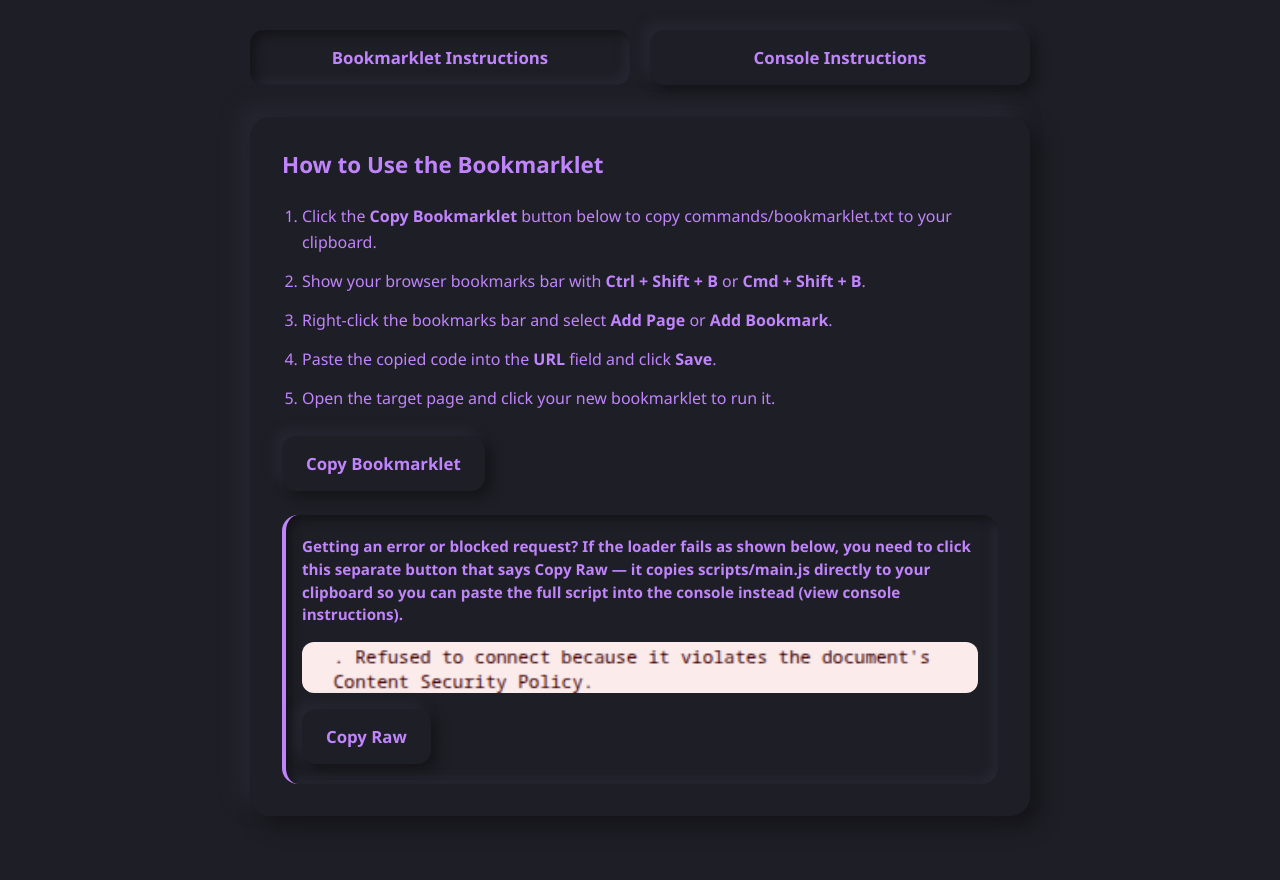
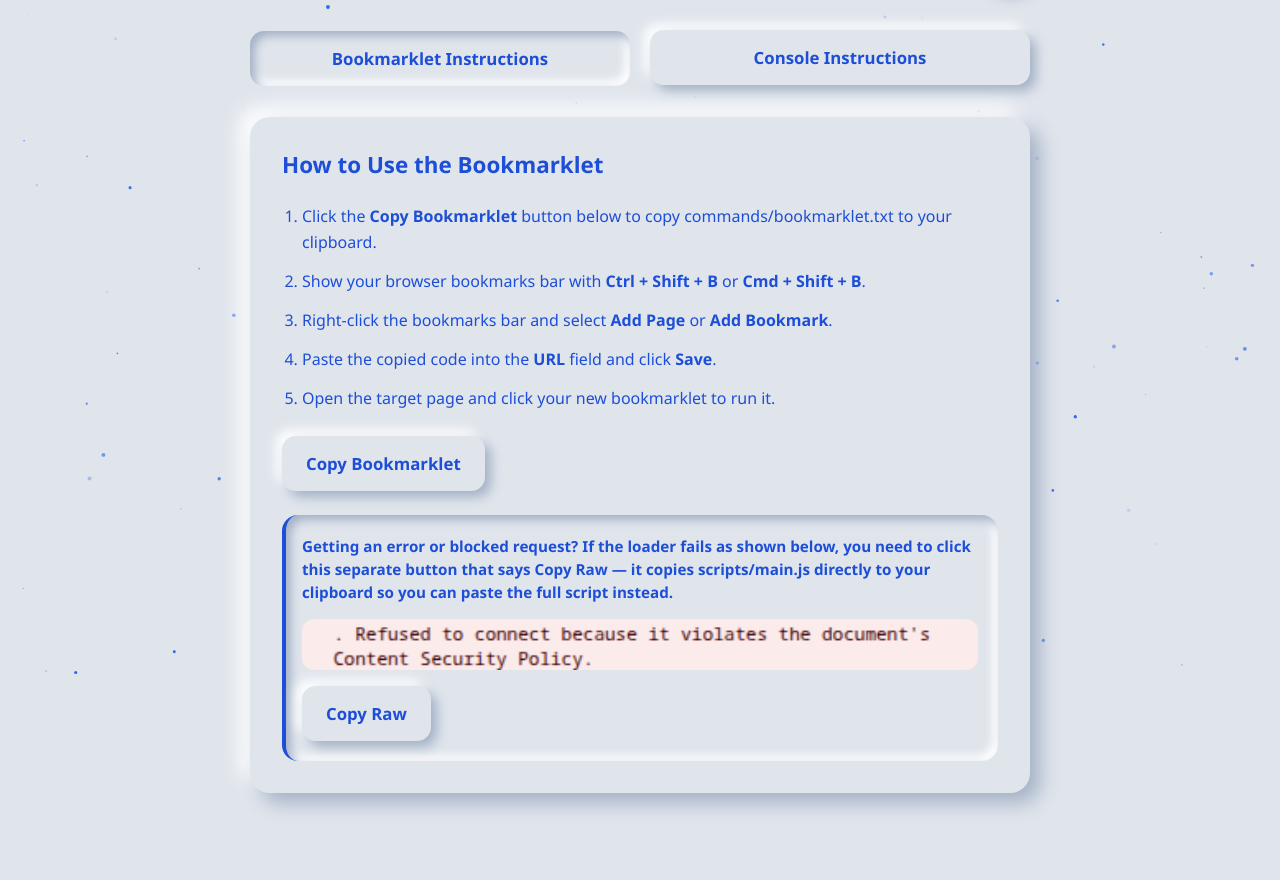
Before and after one commit to starlightGG/NovaScriptin-Hub, a plain HTML site: page index.html in a window 1280 px wide. Shown: the part 92-972 px from the top of the page. After the commit the page ends 949 px from the top, so only its background shows below. Drawn offline with Linux system fonts and the light colour scheme.

Commit message:
Update index.html

```diff
--- a/index.html
+++ b/index.html
@@ -12,6 +12,8 @@
       --shadow-dark: #a3b1c6;
       --card-radius: 20px;
       --btn-radius: 14px;
+      --star-color: #2563eb;
+      --shooting-color: #1d4ed8;
     }
 
     [data-theme="dark"] {
@@ -19,6 +21,8 @@
       --text: #c084fc;
       --shadow-light: #282833;
       --shadow-dark: #141419;
+      --star-color: #d8b4fe;
+      --shooting-color: #e9d5ff;
     }
 
     * {
@@ -26,7 +30,7 @@
       margin: 0;
       padding: 0;
       font-family: 'Segoe UI', system-ui, -apple-system, sans-serif;
-      transition: background-color 0.25s ease, color 0.25s ease, box-shadow 0.25s ease;
+      transition: background-color 0.3s ease, color 0.3s ease, box-shadow 0.3s ease;
     }
 
     body {
@@ -37,6 +41,46 @@
       flex-direction: column;
       align-items: center;
       padding: 2rem 1rem 4rem;
+      position: relative;
+      overflow-x: hidden;
+    }
+
+    #starfield {
+      position: fixed;
+      top: 0;
+      left: 0;
+      width: 100%;
+      height: 100%;
+      pointer-events: none;
+      z-index: 0;
+    }
+
+    header, main {
+      position: relative;
+      z-index: 1;
+    }
+
+    @keyframes floatIn {
+      0% {
+        opacity: 0;
+        transform: translateY(18px) scale(0.98);
+      }
+      100% {
+        opacity: 1;
+        transform: translateY(0) scale(1);
+      }
+    }
+
+    @keyframes pulseGlow {
+      0%, 100% {
+        box-shadow: 6px 6px 12px var(--shadow-dark),
+                   -6px -6px 12px var(--shadow-light);
+      }
+      50% {
+        box-shadow: 8px 8px 16px var(--shadow-dark),
+                   -8px -8px 16px var(--shadow-light),
+                   0 0 12px rgba(192, 132, 252, 0.18);
+      }
     }
 
     header {
@@ -46,11 +90,13 @@
       justify-content: space-between;
       align-items: center;
       margin-bottom: 2.5rem;
+      animation: floatIn 0.6s cubic-bezier(0.22, 1, 0.36, 1) forwards;
     }
 
     h1 {
       font-size: 1.75rem;
       font-weight: 800;
+      letter-spacing: -0.02em;
     }
 
     .neu-icon-btn {
@@ -64,11 +110,16 @@
       display: flex;
       align-items: center;
       justify-content: center;
-      box-shadow: 6px 6px 12px var(--shadow-dark),
-                 -6px -6px 12px var(--shadow-light);
+      animation: pulseGlow 4s infinite ease-in-out;
+      transition: transform 0.25s cubic-bezier(0.34, 1.56, 0.64, 1), box-shadow 0.25s ease;
+    }
+
+    .neu-icon-btn:hover {
+      transform: rotate(15deg) scale(1.06);
     }
 
     .neu-icon-btn:active {
+      transform: scale(0.95);
       box-shadow: inset 4px 4px 8px var(--shadow-dark),
                   inset -4px -4px 8px var(--shadow-light);
     }
@@ -95,6 +146,7 @@
       display: grid;
       grid-template-columns: 1fr 1fr;
       gap: 1.25rem;
+      animation: floatIn 0.7s cubic-bezier(0.22, 1, 0.36, 1) 0.1s backwards;
     }
 
     .neu-btn {
@@ -112,10 +164,16 @@
       align-items: center;
       justify-content: center;
       gap: 0.5rem;
+      transition: transform 0.2s cubic-bezier(0.34, 1.56, 0.64, 1), box-shadow 0.25s ease, color 0.25s ease;
+    }
+
+    .neu-btn:hover {
+      transform: translateY(-2px);
     }
 
     .neu-btn:active,
     .neu-btn.active {
+      transform: translateY(1px);
       box-shadow: inset 5px 5px 10px var(--shadow-dark),
                   inset -5px -5px 10px var(--shadow-light);
     }
@@ -133,6 +191,7 @@
 
     .neu-card.visible {
       display: flex;
+      animation: floatIn 0.45s cubic-bezier(0.22, 1, 0.36, 1) forwards;
     }
 
     .neu-card h2 {
@@ -155,6 +214,11 @@
       background: var(--bg);
       box-shadow: inset 5px 5px 10px var(--shadow-dark),
                   inset -5px -5px 10px var(--shadow-light);
+      transition: transform 0.25s ease, box-shadow 0.25s ease;
+    }
+
+    .neu-inset:hover {
+      transform: translateY(-1px);
     }
 
     .action-row {
@@ -176,6 +240,11 @@
       object-fit: contain;
       border-radius: 12px;
       display: block;
+      transition: transform 0.3s ease;
+    }
+
+    .media-block img:hover {
+      transform: scale(1.01);
     }
 
     .caption {
@@ -205,14 +274,14 @@
                  -6px -6px 14px var(--shadow-light);
       opacity: 0;
       pointer-events: none;
-      transform: translateY(10px);
-      transition: opacity 0.25s ease, transform 0.25s ease;
+      transform: translateY(14px) scale(0.95);
+      transition: opacity 0.25s ease, transform 0.3s cubic-bezier(0.34, 1.56, 0.64, 1);
       z-index: 100;
     }
 
     #toast.show {
       opacity: 1;
-      transform: translateY(0);
+      transform: translateY(0) scale(1);
     }
 
     @media (max-width: 560px) {
@@ -226,6 +295,8 @@
   </style>
 </head>
 <body>
+
+  <canvas id="starfield"></canvas>
 
   <header>
     <h1>Script Loader</h1>
@@ -275,7 +346,7 @@
 
       <div class="neu-inset error-notice">
         <p class="caption">
-          <strong>Getting an error or blocked request?</strong> If the loader fails as shown below, you need to click this separate button that says <strong>Copy Raw</strong> — it copies <code>scripts/main.js</code> directly to your clipboard so you can paste the full script into the console instead (view console instructions).
+          <strong>Getting an error or blocked request?</strong> If the loader fails as shown below, you need to click this separate button that says <strong>Copy Raw</strong> — it copies <code>scripts/main.js</code> directly to your clipboard so you can paste the full script instead.
         </p>
         <div class="media-block">
           <img src="media/error.png" alt="Error screenshot when remote fetch fails" />
@@ -332,11 +403,8 @@
     const iconSun = document.getElementById('iconSun');
     const root = document.documentElement;
 
-    function setTheme(theme, save = false) {
+    function setTheme(theme) {
       root.setAttribute('data-theme', theme);
-      if (save) {
-        localStorage.setItem('theme', theme);
-      }
       if (theme === 'dark') {
         iconMoon.style.display = 'none';
         iconSun.style.display = 'block';
@@ -347,31 +415,47 @@
     }
 
     const savedTheme = localStorage.getItem('theme');
-    const systemDark = window.matchMedia('(prefers-color-scheme: dark)');
-
     if (savedTheme) {
       setTheme(savedTheme);
     } else {
-      setTheme(systemDark.matches ? 'dark' : 'dark');
+      const prefersLight = window.matchMedia && window.matchMedia('(prefers-color-scheme: light)').matches;
+      setTheme(prefersLight ? 'light' : 'dark');
     }
 
-    systemDark.addEventListener('change', (e) => {
-      if (!localStorage.getItem('theme')) {
-        setTheme(e.matches ? 'dark' : 'light');
-      }
-    });
+    if (window.matchMedia) {
+      window.matchMedia('(prefers-color-scheme: light)').addEventListener('change', (e) => {
+        if (!localStorage.getItem('theme')) {
+          setTheme(e.matches ? 'light' : 'dark');
+        }
+      });
+    }
 
     themeToggle.addEventListener('click', () => {
       const current = root.getAttribute('data-theme');
-      setTheme(current === 'dark' ? 'light' : 'dark', true);
+      const next = current === 'dark' ? 'light' : 'dark';
+      localStorage.setItem('theme', next);
+      setTheme(next);
+      spawnShootingStar();
     });
 
     function switchTab(tab) {
       const isBookmarklet = tab === 'bookmarklet';
       document.getElementById('btnBookmarklet').classList.toggle('active', isBookmarklet);
       document.getElementById('btnConsole').classList.toggle('active', !isBookmarklet);
-      document.getElementById('cardBookmarklet').classList.toggle('visible', isBookmarklet);
-      document.getElementById('cardConsole').classList.toggle('visible', !isBookmarklet);
+
+      const cardBookmarklet = document.getElementById('cardBookmarklet');
+      const cardConsole = document.getElementById('cardConsole');
+
+      cardBookmarklet.classList.remove('visible');
+      cardConsole.classList.remove('visible');
+
+      void cardBookmarklet.offsetWidth;
+
+      if (isBookmarklet) {
+        cardBookmarklet.classList.add('visible');
+      } else {
+        cardConsole.classList.add('visible');
+      }
     }
 
     let toastTimer;
@@ -423,6 +507,7 @@
           try {
             await navigator.clipboard.writeText(text);
             showToast('Copied ' + label + ' to clipboard!');
+            spawnShootingStar();
             return;
           } catch (clipboardErr) {}
         }
@@ -430,6 +515,7 @@
         const fallbackOk = fallbackCopyText(text);
         if (fallbackOk) {
           showToast('Copied ' + label + ' to clipboard!');
+          spawnShootingStar();
         } else {
           showToast('Copy blocked. Could not copy ' + filePath + '.');
         }
@@ -438,6 +524,125 @@
         console.error(err);
       }
     }
+
+    // Starfield & Shooting Star Canvas Animation
+    const canvas = document.getElementById('starfield');
+    const ctx = canvas.getContext('2d');
+    let stars = [];
+    let shootingStars = [];
+
+    function resizeCanvas() {
+      canvas.width = window.innerWidth;
+      canvas.height = window.innerHeight;
+      initStars();
+    }
+
+    function initStars() {
+      const count = Math.floor((canvas.width * canvas.height) / 9000);
+      stars = [];
+      for (let i = 0; i < count; i++) {
+        stars.push({
+          x: Math.random() * canvas.width,
+          y: Math.random() * canvas.height,
+          radius: Math.random() * 1.6 + 0.4,
+          alpha: Math.random(),
+          deltaAlpha: (Math.random() * 0.015 + 0.004) * (Math.random() < 0.5 ? 1 : -1),
+          vx: (Math.random() - 0.5) * 0.12,
+          vy: (Math.random() - 0.5) * 0.12
+        });
+      }
+    }
+
+    function spawnShootingStar() {
+      const startX = Math.random() * (canvas.width * 0.75);
+      const startY = Math.random() * (canvas.height * 0.35);
+      const angle = (Math.PI / 5) + (Math.random() * 0.25);
+      const speed = 14 + Math.random() * 6;
+      shootingStars.push({
+        x: startX,
+        y: startY,
+        vx: Math.cos(angle) * speed,
+        vy: Math.sin(angle) * speed,
+        length: 140 + Math.random() * 60,
+        alpha: 1,
+        decay: 0.018
+      });
+    }
+
+    function getThemeStarColors() {
+      const isDark = root.getAttribute('data-theme') === 'dark';
+      return {
+        star: isDark ? '216, 180, 254' : '37, 99, 235',
+        shoot: isDark ? '233, 213, 255' : '29, 78, 216'
+      };
+    }
+
+    function animateStars() {
+      ctx.clearRect(0, 0, canvas.width, canvas.height);
+      const colors = getThemeStarColors();
+
+      for (let i = 0; i < stars.length; i++) {
+        const s = stars[i];
+        s.x += s.vx;
+        s.y += s.vy;
+        s.alpha += s.deltaAlpha;
+
+        if (s.alpha <= 0.15 || s.alpha >= 0.95) {
+          s.deltaAlpha *= -1;
+        }
+        if (s.x < 0) s.x = canvas.width;
+        if (s.x > canvas.width) s.x = 0;
+        if (s.y < 0) s.y = canvas.height;
+        if (s.y > canvas.height) s.y = 0;
+
+        ctx.beginPath();
+        ctx.arc(s.x, s.y, s.radius, 0, Math.PI * 2);
+        ctx.fillStyle = `rgba(${colors.star}, ${s.alpha})`;
+        ctx.fill();
+      }
+
+      for (let i = shootingStars.length - 1; i >= 0; i--) {
+        const ss = shootingStars[i];
+        const tailX = ss.x - (ss.vx / Math.hypot(ss.vx, ss.vy)) * ss.length;
+        const tailY = ss.y - (ss.vy / Math.hypot(ss.vx, ss.vy)) * ss.length;
+
+        const grad = ctx.createLinearGradient(ss.x, ss.y, tailX, tailY);
+        grad.addColorStop(0, `rgba(${colors.shoot}, ${ss.alpha})`);
+        grad.addColorStop(1, `rgba(${colors.shoot}, 0)`);
+
+        ctx.beginPath();
+        ctx.moveTo(ss.x, ss.y);
+        ctx.lineTo(tailX, tailY);
+        ctx.strokeStyle = grad;
+        ctx.lineWidth = 2.5;
+        ctx.lineCap = 'round';
+        ctx.stroke();
+
+        ctx.beginPath();
+        ctx.arc(ss.x, ss.y, 2.5, 0, Math.PI * 2);
+        ctx.fillStyle = `rgba(${colors.shoot}, ${ss.alpha})`;
+        ctx.fill();
+
+        ss.x += ss.vx;
+        ss.y += ss.vy;
+        ss.alpha -= ss.decay;
+
+        if (ss.alpha <= 0 || ss.x > canvas.width + 200 || ss.y > canvas.height + 200) {
+          shootingStars.splice(i, 1);
+        }
+      }
+
+      requestAnimationFrame(animateStars);
+    }
+
+    window.addEventListener('resize', resizeCanvas);
+    resizeCanvas();
+    animateStars();
+
+    // Trigger shooting star right when page finishes loading
+    window.addEventListener('load', () => {
+      setTimeout(spawnShootingStar, 250);
+    });
   </script>
 </body>
 </html>
```
